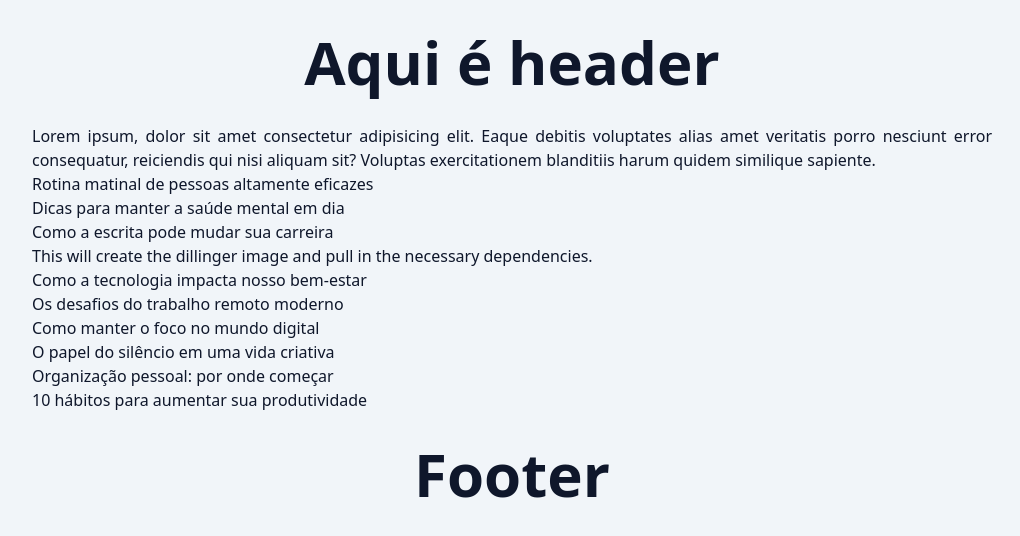
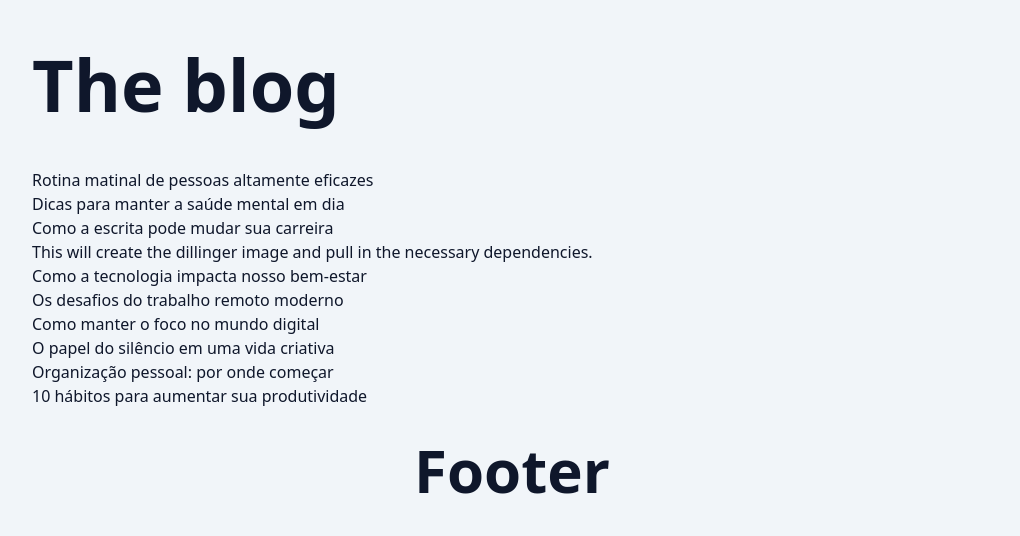
Before and after one commit to MarcosReisDS/blog, a Next.js app: page / in a window 1280 px wide. Shown: the top 536 px of the page, without its empty margins (128-1148 px from the left). Built offline with nearby package versions, Linux system fonts and the light colour scheme.

Commit message:
aula 116

```diff
--- a/src/app/page.tsx
+++ b/src/app/page.tsx
@@ -1,4 +1,5 @@
 import { Container } from "@/components/Container";
+import { Header } from "@/components/Header";
 import { PostsList } from "@/components/PostsList";
 import { SpinLoader } from "@/components/SpinLoader";
 import { Suspense } from "react";
@@ -7,10 +8,7 @@
 
     return (
         <Container>
-            <header>
-                <h1 className="text-6xl font-bold text-center py-8">Aqui é header</h1>
-                <p className="text-justify py">Lorem ipsum, dolor sit amet consectetur adipisicing elit. Eaque debitis voluptates alias amet veritatis porro nesciunt error consequatur, reiciendis qui nisi aliquam sit? Voluptas exercitationem blanditiis harum quidem similique sapiente.</p>
-            </header>
+            <Header/>
 
             <Suspense fallback={<SpinLoader />}>
                 <PostsList />
--- a/src/components/Header/index.tsx
+++ b/src/components/Header/index.tsx
@@ -1,15 +1,17 @@
-'use client';
-
 import clsx from "clsx";
 
 export function Header() {
     return (
-        <h1 className={clsx(
-            "text-xl",
-            "font-bold",
-            "text-blue-700",
-        )}>
-            Homesseee
-        </h1>
+        <header>
+            <h1 className={clsx(
+                'font-extrabold',
+                'text-4xl py-8',
+                'sm:text-5xl sm:py-10',
+                'md:text-6xl md:py-11',
+                'lg:text-7xl lg:py-12',
+            )}>
+                <a href="#">The blog</a>
+            </h1>
+        </header>
     );
 }
```
